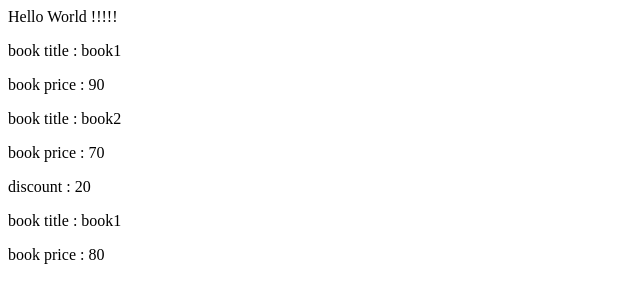
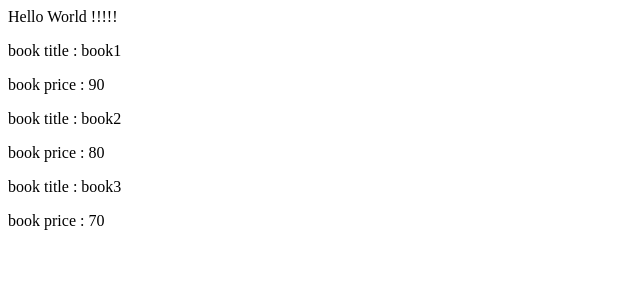
Before and after one commit to behzadPanahi/ReactTrain, a React (Create React App) app in the folder myapp/: page / in a window 1280 px wide. Shown: the top 302 px of the page, without its empty margins (0-640 px from the left). Built offline with nearby package versions, Linux system fonts and the light colour scheme.

Commit message:
understanding state

```diff
--- a/myapp/src/App.js
+++ b/myapp/src/App.js
@@ -2,15 +2,16 @@ import React from 'react'
 import Product from './components/product/Product'
 
 class App extends React.Component {
+    state={
+        products:[{title:'book1' , price:'90'},{title:'book2' , price:'80'},{title:'book3' , price:'70'}]
+    }
     render() {
         return (
             <div id='main' className='container'>
                 Hello World !!!!!
-                <Product title='book1' price='90' />
-                <Product title='book2' price='70'>
-                    discount : 20
-                </Product>
-                <Product title='book1' price='80' />
+                <Product title={this.state.products[0].title} price={this.state.products[0].price} />
+                <Product title={this.state.products[1].title} price={this.state.products[1].price} />
+                <Product title={this.state.products[2].title} price={this.state.products[2].price} />
             </div>)
     }
 }
```
